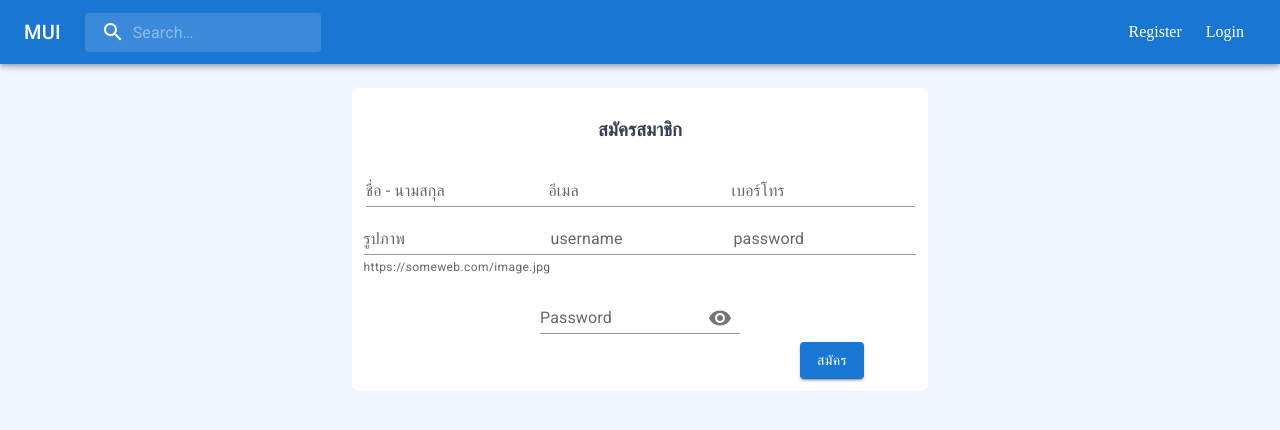
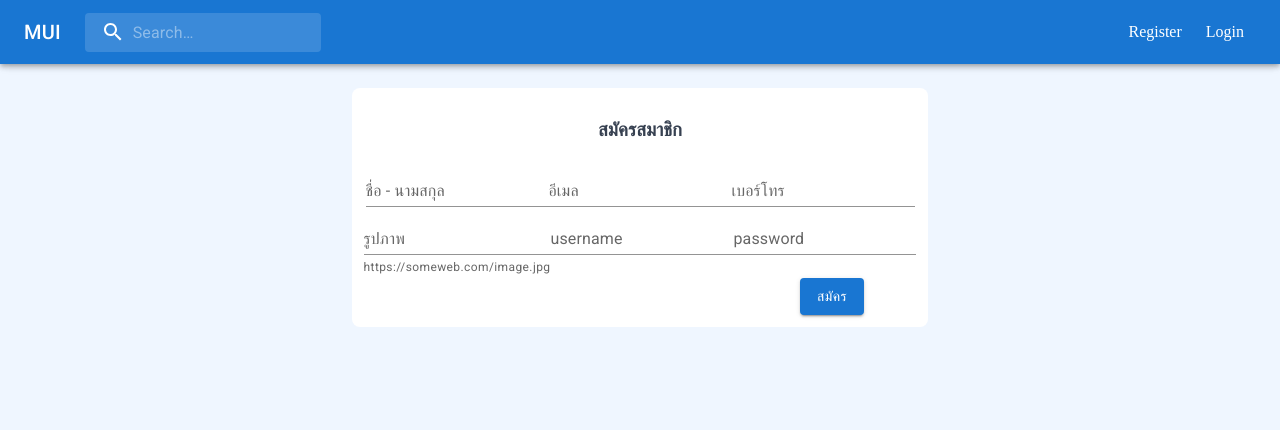
Before and after one commit to nawasan111/final-exam, a Next.js app: page /register in a window 1280 px wide. Shown: the top 430 px of the page. Built offline with nearby package versions, Linux system fonts and the light colour scheme.

Commit message:
change password input in register page

```diff
--- a/src/pages/register.js
+++ b/src/pages/register.js
@@ -1,7 +1,4 @@
-import userCookie from "@/components/lib/user";
-import { Box, FormControl, InputLabel, Input, InputAdornment, Button, Grid, TextField, Toolbar } from "@mui/material";
-import { IconButton } from "@mui/material";
-import { Visibility, VisibilityOff } from "@mui/icons-material";
+import { Box, Button, Grid, TextField  } from "@mui/material";
 import React from "react";
 import { useContext } from "react";
 import { UserContext } from "./_app";
@@ -9,11 +6,7 @@ import { Container } from "@mui/material";
 
 export default function Login() {
   const user = useContext(UserContext);
-    const [showPassword, setShowPassword] = React.useState(false);
-  const handleMouseDownPassword = (event) => {
-    event.preventDefault();
-  };
-  const handleClickShowPassword = () => setShowPassword((show) => !show);
+
   if (user.value?.name)
     return (
       <div>
@@ -43,25 +36,7 @@ export default function Login() {
               <TextField label="รูปภาพ" helperText={"https://someweb.com/image.jpg"} variant="standard" className="mx-3 my-1" />
               <TextField label="username" variant="standard" className="mx-3 my-1" />
               <TextField label="password" type="password" variant="standard" className="mx-3 my-1" />
-                <FormControl sx={{ m: 1, width: '25ch' }} variant="standard">
-          <InputLabel htmlFor="standard-adornment-password">Password</InputLabel>
-          <Input
-            id="standard-adornment-password"
-            type={showPassword ? 'text' : 'password'}
-            endAdornment={
-              <InputAdornment position="end">
-                <IconButton
-                  aria-label="toggle password visibility"
-                  onClick={handleClickShowPassword}
-                  onMouseDown={handleMouseDownPassword}
-                >
-                  {showPassword ? <VisibilityOff /> : <Visibility />}
-                </IconButton>
-              </InputAdornment>
-            }
-          />
-        </FormControl>
-              <div className="text-right px-10  sm:px-16">
+             <div className="text-right px-10  sm:px-16">
               <Button className="my-5 text-lg" variant="contained" type="submit">สมัคร</Button>
               </div>
            </form>
```
